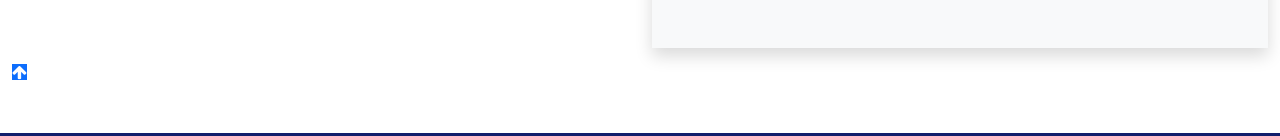
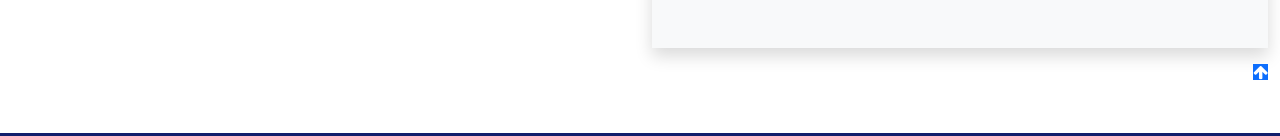
Before and after one commit to FredrickUdom/freddykodes, a React (Vite) app: page / in a window 1280 px wide. Shown: the part 2082-2218 px from the top of the page. Built offline with nearby package versions, Linux system fonts and the light colour scheme.

Commit message:
styling push button class

```diff
--- a/src/PortfolioContainer/ContactMe/Contact.css
+++ b/src/PortfolioContainer/ContactMe/Contact.css
@@ -10,13 +10,13 @@
 }
 
 
-/* .push-btn a{
+.push-btn a{
     float: inline-end !important;
 
-} */
-/* .push-btn a i:hover{
+}
+.push-btn a i:hover{
     background: #111E6C !important;
     color: gray;
 
 
-} */
+}
```
